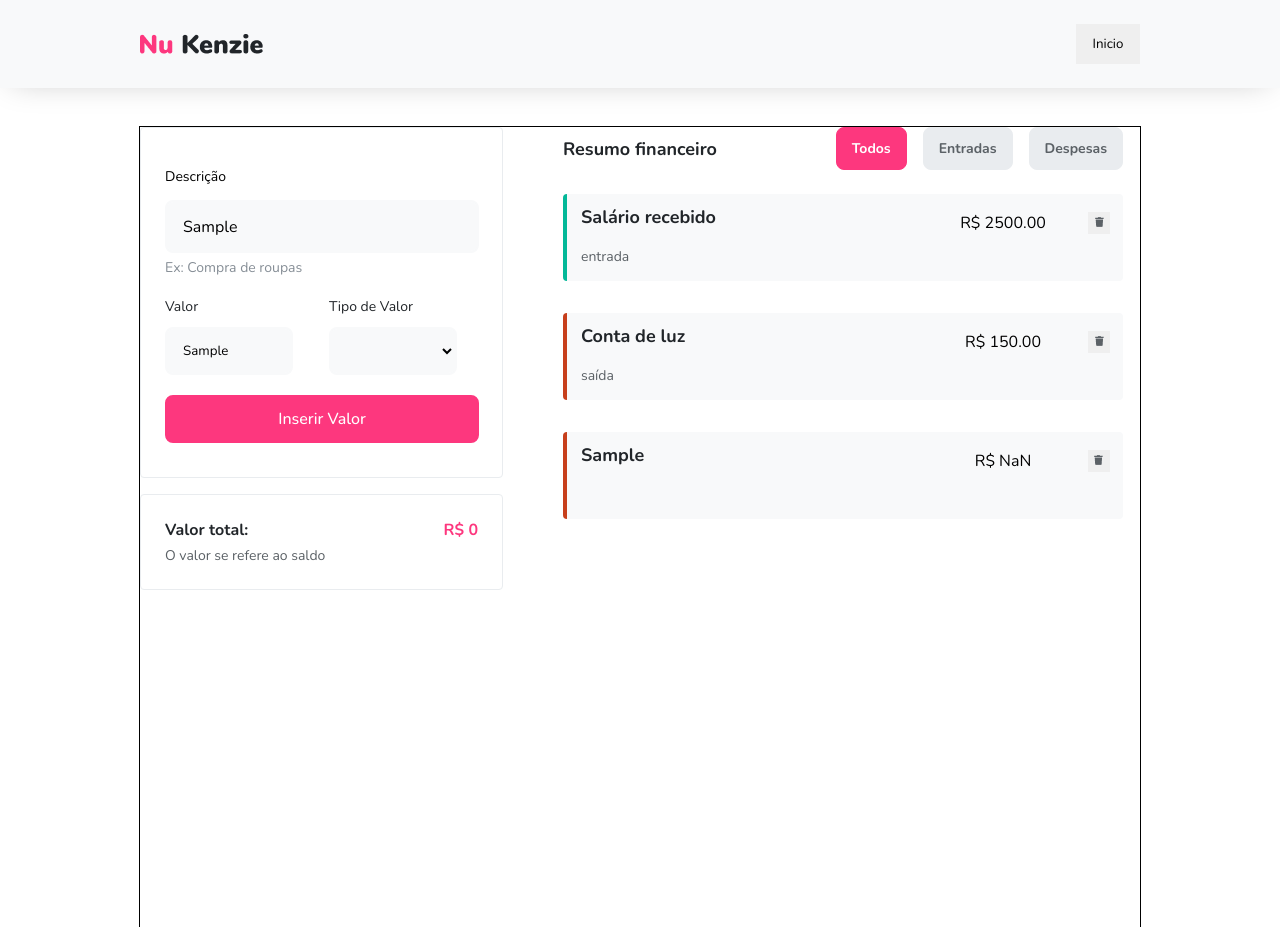
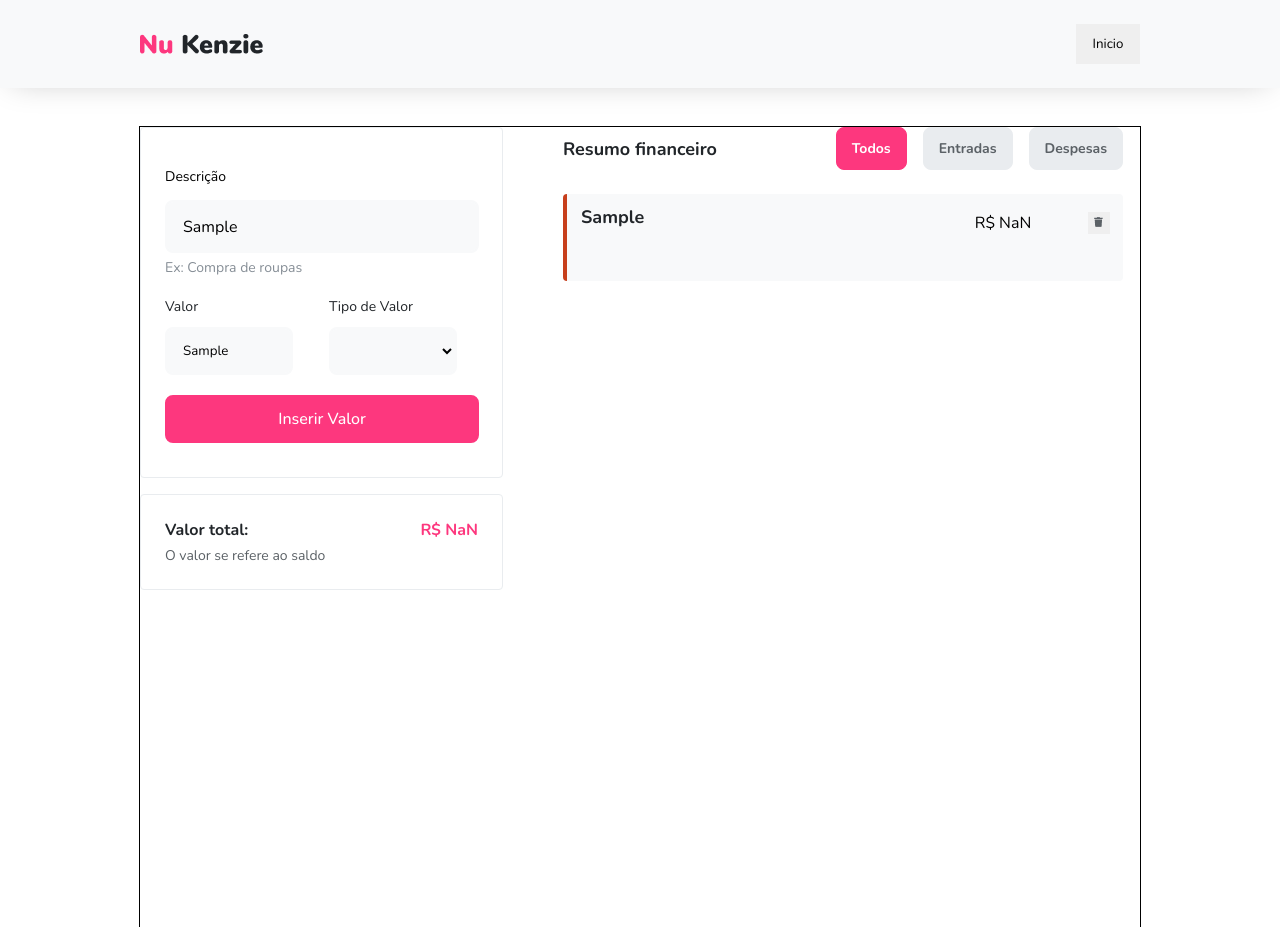
Before and after one commit to gustavovenerando/nu-kenzie, a React (Create React App) app: page / in a window 1280 px wide. Both pictures are taken after typing "Sample", "Sample" into the empty fields and a click on the button "Inserir Valor". Built offline with nearby package versions, Linux system fonts and the light colour scheme.

Commit message:
Total value count added

```diff
--- a/src/App.js
+++ b/src/App.js
@@ -7,10 +7,7 @@ import TotalMoney from "./components/TotalMoney/TotalMoney.js";
 import List from "./components/List/List.js";
 
 function App() {
-	const [listTransactions, setListTransactions] = useState([
-		{ description: "Salário recebido", type: "entrada", value: 2500 },
-		{ description: "Conta de luz", type: "saída", value: -150 },
-	]);
+	const [listTransactions, setListTransactions] = useState([]);
 
 	return (
 		<div className="App">
--- a/src/components/Card/Card.js
+++ b/src/components/Card/Card.js
@@ -4,10 +4,6 @@ import "./card.css";
 
 function Card(props) {
 	let cardColor = props.type.toLowerCase() === "entrada" ? "green" : "red";
-	let cardValue =
-		props.type.toLowerCase() === "entrada"
-			? Number(props.value)
-			: -Number(props.value);
 
 	return (
 		<li className="li_card_conteiner">
@@ -17,7 +13,7 @@ function Card(props) {
 					<h2>{props.description}</h2>
 					<p>{props.type}</p>
 				</div>
-				<p>R$ {cardValue.toFixed(2)}</p>
+				<p>R$ {Number(props.value).toFixed(2)}</p>
 				<button>
 					<img src={imagem} />
 				</button>
--- a/src/components/Form/Form.js
+++ b/src/components/Form/Form.js
@@ -14,7 +14,7 @@ function Form(props) {
 			...props.listTransactions,
 			{
 				description: inputDescription,
-				value: inputValue,
+				value: inputType === "entrada" ? inputValue : -inputValue,
 				type: inputType,
 			},
 		]);
--- a/src/components/TotalMoney/TotalMoney.js
+++ b/src/components/TotalMoney/TotalMoney.js
@@ -1,12 +1,18 @@
 import "../../reset.css";
 import "./totalMoney.css";
 
-function TotalMoney() {
+function TotalMoney(props) {
 	return (
 		<div className="total_money_conteiner">
 			<div className="total_value_container">
 				<h2>Valor total:</h2>
-				<p>R$ 0</p>
+				<p>
+					R${" "}
+					{props.listTransactions.reduce(
+						(acum, { value }) => acum + Number(value),
+						0
+					)}
+				</p>
 			</div>
 			<p>O valor se refere ao saldo</p>
 		</div>
```
